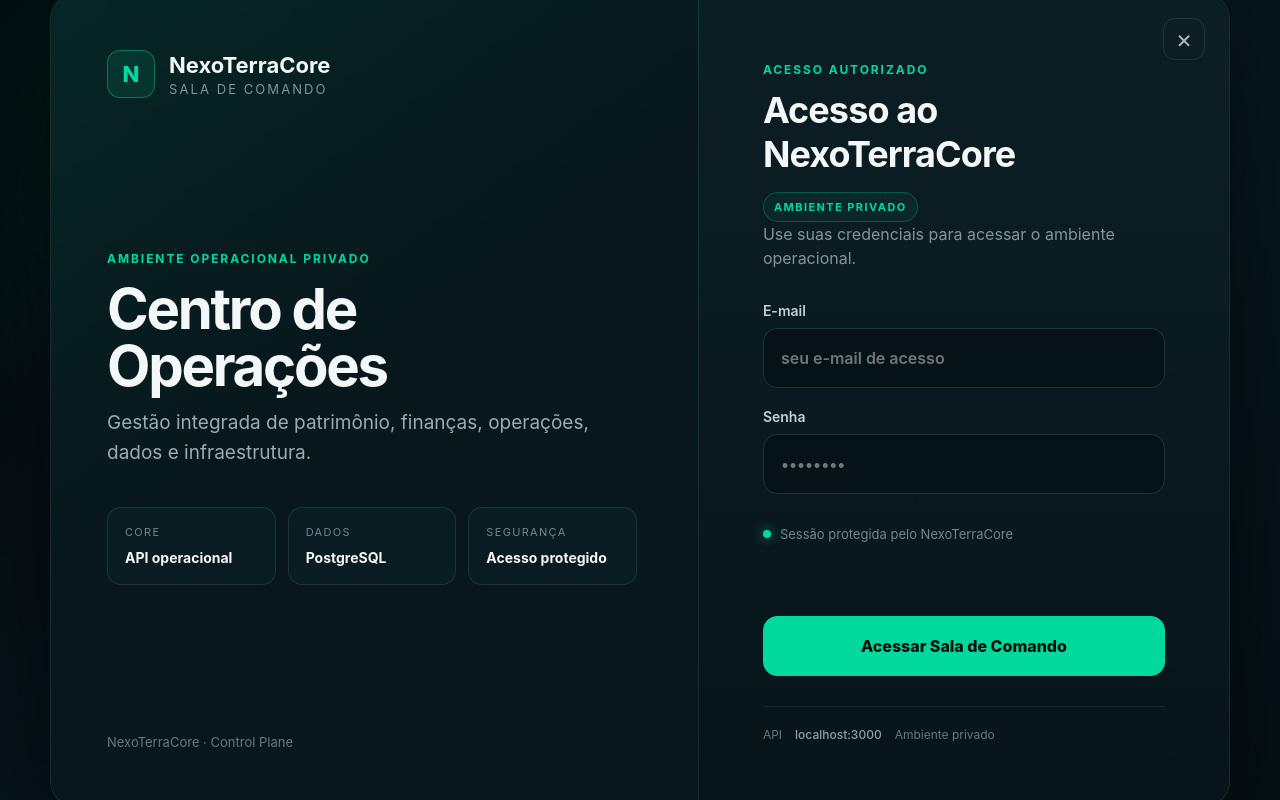
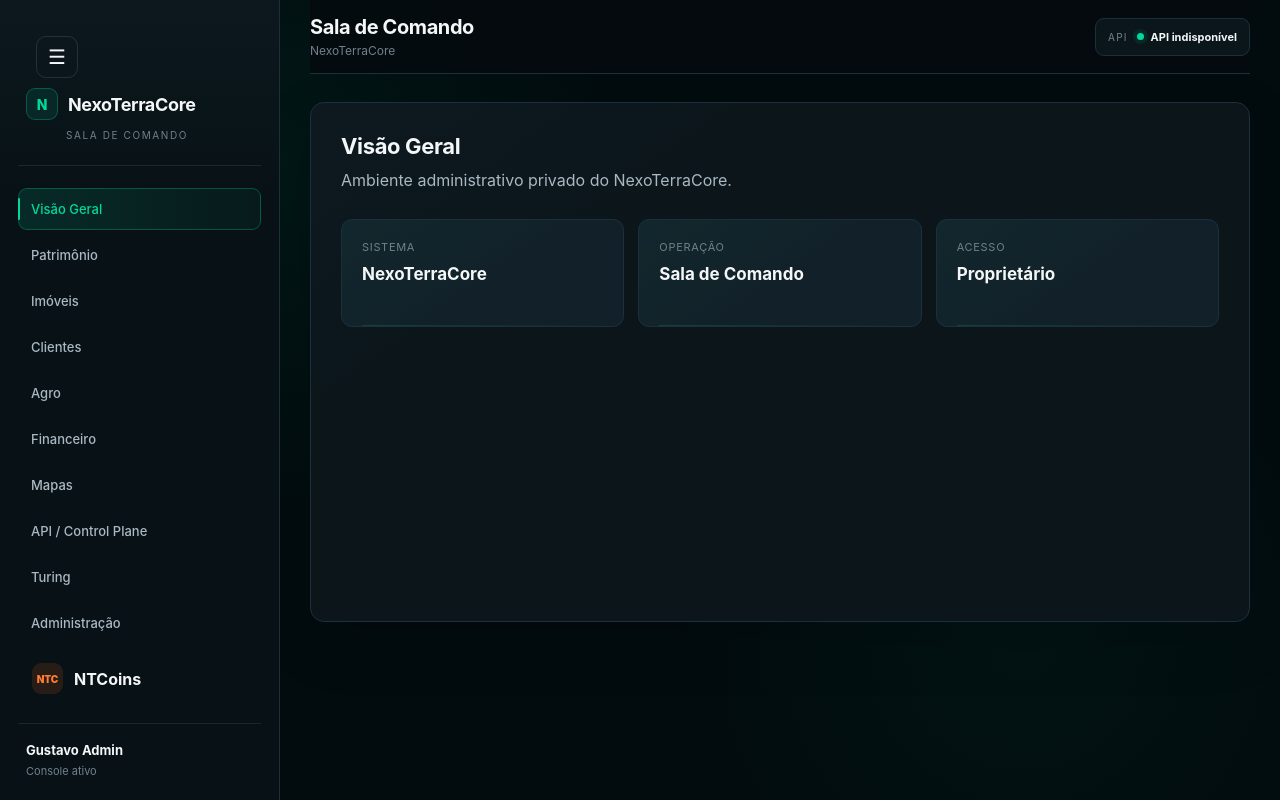
Before and after one commit to dgustavopaula-lang/nexoterracore, a plain HTML site: page sala-de-comando/painel.html in a window 1280 px wide. Drawn offline with Linux system fonts and the light colour scheme; no server answers.

Commit message:
fix: excluir tela de login da Sala de Comando

```diff
--- a/sala-de-comando/painel.html
+++ b/sala-de-comando/painel.html
@@ -19,7 +19,7 @@
 
 <body>
 
-  <div class="app-shell app-locked" id="appShellMain">
+  <div class="app-shell" id="appShellMain">
 
     <aside class="sidebar" id="sidebar">
       <button id="btnSidebar" class="sidebar-toggle" type="button" title="Recolher menu">☰</button>
@@ -43,7 +43,7 @@
 
       <div class="sidebar-footer">
         <strong>Gustavo Admin</strong>
-        <span id="statusSessao">Sessão não iniciada</span>
+        <span id="statusSessao">Console ativo</span>
       </div>
     </aside>
 
@@ -56,9 +56,6 @@
         </div>
 
         <div class="topbar-actions">
-          <button id="btnEntrar" class="btn-secondary">Entrar</button>
-          <button id="btnSair" class="btn-secondary oculto">Sair</button>
-
           <div class="system-status">
             <span>API</span>
             <strong>Aguardando conexão</strong>
@@ -957,109 +954,6 @@
   </div>
 
 
-  <div id="modalLogin" class="modal login-modal">
-    <div class="login-shell">
-
-      <section class="login-brand-panel">
-        <div class="login-brand-top">
-          <div class="login-logo">N</div>
-          <div>
-            <strong>NexoTerraCore</strong>
-            <span>Sala de Comando</span>
-          </div>
-        </div>
-
-        <div class="login-brand-content">
-          <span class="login-kicker">AMBIENTE OPERACIONAL PRIVADO</span>
-          <h1>Centro de Operações</h1>
-          <p>
-            Gestão integrada de patrimônio, finanças,
-            operações, dados e infraestrutura.
-          </p>
-
-          <div class="login-status-grid">
-            <article>
-              <span>CORE</span>
-              <strong>API operacional</strong>
-            </article>
-
-            <article>
-              <span>DADOS</span>
-              <strong>PostgreSQL</strong>
-            </article>
-
-            <article>
-              <span>SEGURANÇA</span>
-              <strong>Acesso protegido</strong>
-            </article>
-          </div>
-        </div>
-
-        <div class="login-brand-footer">
-          NexoTerraCore · Control Plane
-        </div>
-      </section>
-
-      <section class="login-form-panel">
-        <button id="fecharLogin" class="login-close" type="button" aria-label="Fechar">
-          ×
-        </button>
-
-        <div class="login-form-header">
-          <span class="login-kicker">ACESSO AUTORIZADO</span>
-          <h2>Acesso ao NexoTerraCore</h2>
-          <div class="access-badge">AMBIENTE PRIVADO</div>
-          <p>Use suas credenciais para acessar o ambiente operacional.</p>
-        </div>
-
-        <form id="formLogin" class="login-form">
-          <label>
-            E-mail
-            <input
-              id="loginUsuario"
-              name="usuario"
-              type="text"
-              autocomplete="username"
-              placeholder="seu e-mail de acesso"
-              required
-            >
-          </label>
-
-          <label>
-            Senha
-            <input
-              id="loginSenha"
-              name="senha"
-              type="password"
-              autocomplete="current-password"
-              placeholder="••••••••"
-              required
-            >
-          </label>
-
-          <div class="login-security-note">
-            <span></span>
-            Sessão protegida pelo NexoTerraCore
-          </div>
-
-          <div id="erroLogin" class="form-error"></div>
-
-          <button type="submit" class="btn-primary login-submit">
-            Acessar Sala de Comando
-          </button>
-        </form>
-
-        <div class="login-footer-info">
-          <span>API</span>
-          <strong>localhost:3000</strong>
-          <span>Ambiente privado</span>
-        </div>
-      </section>
-
-    </div>
-  </div>
-
-
   <div id="modalFazenda" class="modal oculto">
     <div class="modal-card">
       <div class="modal-header">
@@ -1095,30 +989,6 @@ document.addEventListener("DOMContentLoaded", () => {
 </script>
   <script src="./js/admin-control.js"></script>
 
-<script>
-document.addEventListener("DOMContentLoaded", () => {
-  const app = document.getElementById("appShellMain");
-  const modal = document.getElementById("modalLogin");
-
-  function liberarConsole() {
-    if (!app) return;
-    app.classList.remove("app-locked");
-  }
-
-  const observer = new MutationObserver(() => {
-    if (modal && modal.classList.contains("oculto")) {
-      liberarConsole();
-    }
-  });
-
-  if (modal) {
-    observer.observe(modal, {
-      attributes: true,
-      attributeFilter: ["class"]
-    });
-  }
-});
-</script>
 
 
 <script>
```
